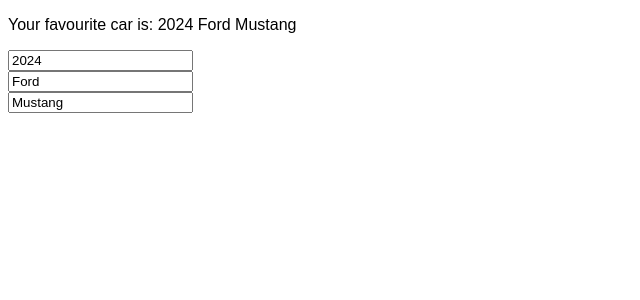
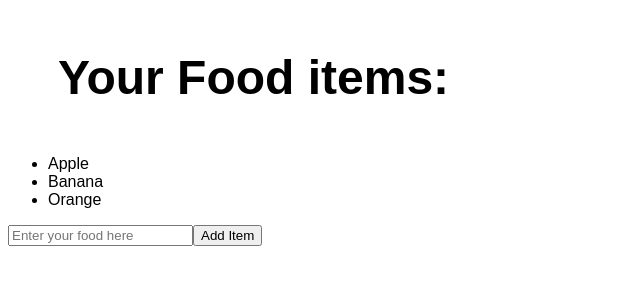
Before and after one commit to mfarrukh14/reactProject1, a React (Vite) app: page / in a window 1280 px wide. Shown: the top 300 px of the page, without its empty margins (0-640 px from the left). Built offline with nearby package versions, Linux system fonts and the light colour scheme.

Commit message:
handled an array of fruits using useState hook

```diff
--- a/src/MyComponent.jsx
+++ b/src/MyComponent.jsx
@@ -2,28 +2,29 @@ import React, {useState} from 'react';
 
 export default function MyComponent()
 {
+    const [foods, setFoods] = useState(["Apple","Banana","Orange"]);
 
-    const [car, setCar] = useState({year: 2024, make: "Ford", model: "Mustang"});
+    function handleAddFood()
+    {
+        const foodItem = document.getElementById("foodName").value;
+        document.getElementById("foodName").value = "";
 
-    function handleYearChange(event)
-    {
-        setCar(c => ({...car, year: event.target.value}))
+        setFoods(f => [...f,foodItem]);
     }
 
-    function handleModelChange(event)
+    function handleRemoveFood(index)
     {
-        setCar(c => ({...car, model: event.target.value}))
+        setFoods(foods.filter((_, i)=>i!==index));
     }
 
-    function handleMakeChange(event)
-    {
-        setCar(c => ({...car, make: event.target.value}))
-    }
-
-    return(<div>
-        <p>Your favourite car is: {car.year} {car.make} {car.model}</p>
-        <input type="number" value={car.year} onChange={handleYearChange} /><br />
-        <input type="text" value={car.make} onChange={handleMakeChange} /><br />
-        <input type="text" value={car.model} onChange={handleModelChange} />
-    </div>);
+    return(
+        <div>
+            <h1>Your Food items: </h1>
+            <ul>
+                {foods.map((food, index) => <li key={index} onClick={()=>handleRemoveFood(index)}>{food}</li>)}
+            </ul>
+            <input type="text" id='foodName' placeholder='Enter your food here' />
+            <button onClick={handleAddFood}>Add Item</button>
+        </div>
+    );
 }
```
